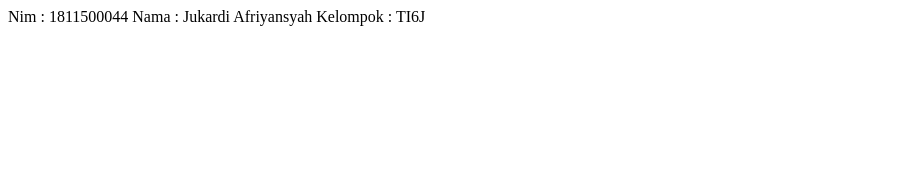
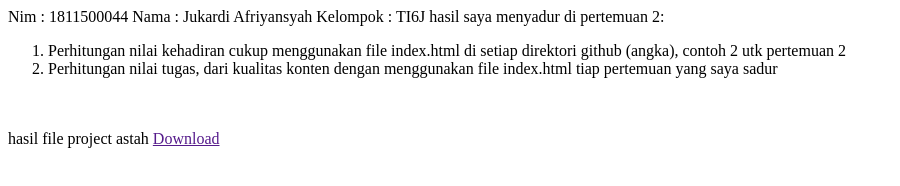
Before and after one commit to rio0307/sadurrpl, a plain HTML site: page 2/index.html in a window 1280 px wide. Shown: the whole page, without its empty margins (0-900 px from the left). Drawn offline with Linux system fonts and the light colour scheme.

Commit message:
Update index.html

```diff
--- a/2/index.html
+++ b/2/index.html
@@ -1,3 +1,14 @@
 Nim : 1811500044
 Nama : Jukardi Afriyansyah
 Kelompok : TI6J
+
+hasil saya menyadur di pertemuan 2:
+<ol>
+  <li>Perhitungan nilai kehadiran cukup menggunakan file index.html di setiap direktori github (angka), contoh 2 utk pertemuan 2</li>
+  <li>Perhitungan nilai tugas, dari kualitas konten dengan menggunakan file index.html tiap pertemuan yang saya sadur</li>
+</ol>
+
+<br><br>
+hasil file project astah <a href="" target="_blank">Download</a>
+<br><br>
+<img src=""widht=100%>
```
